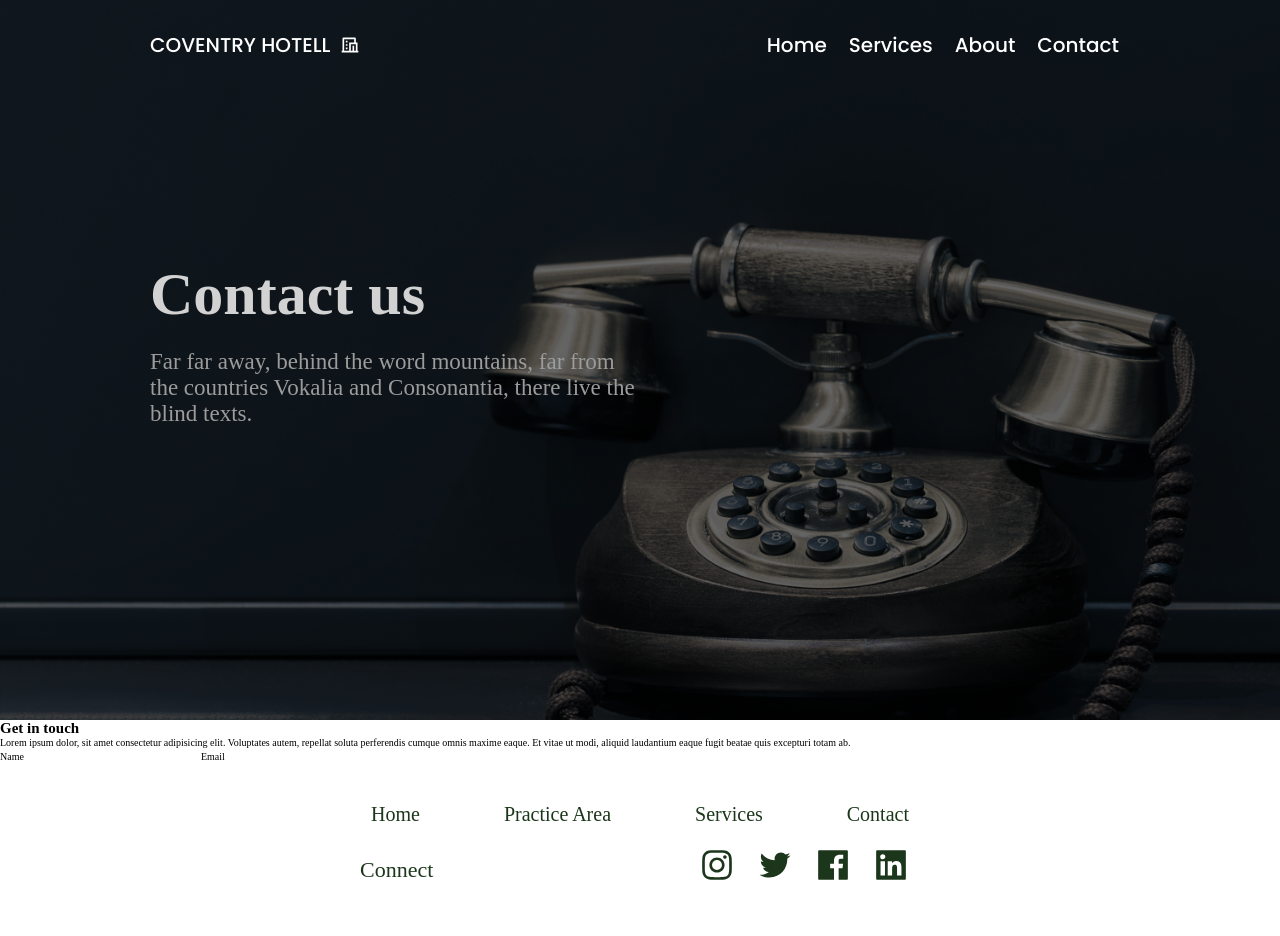
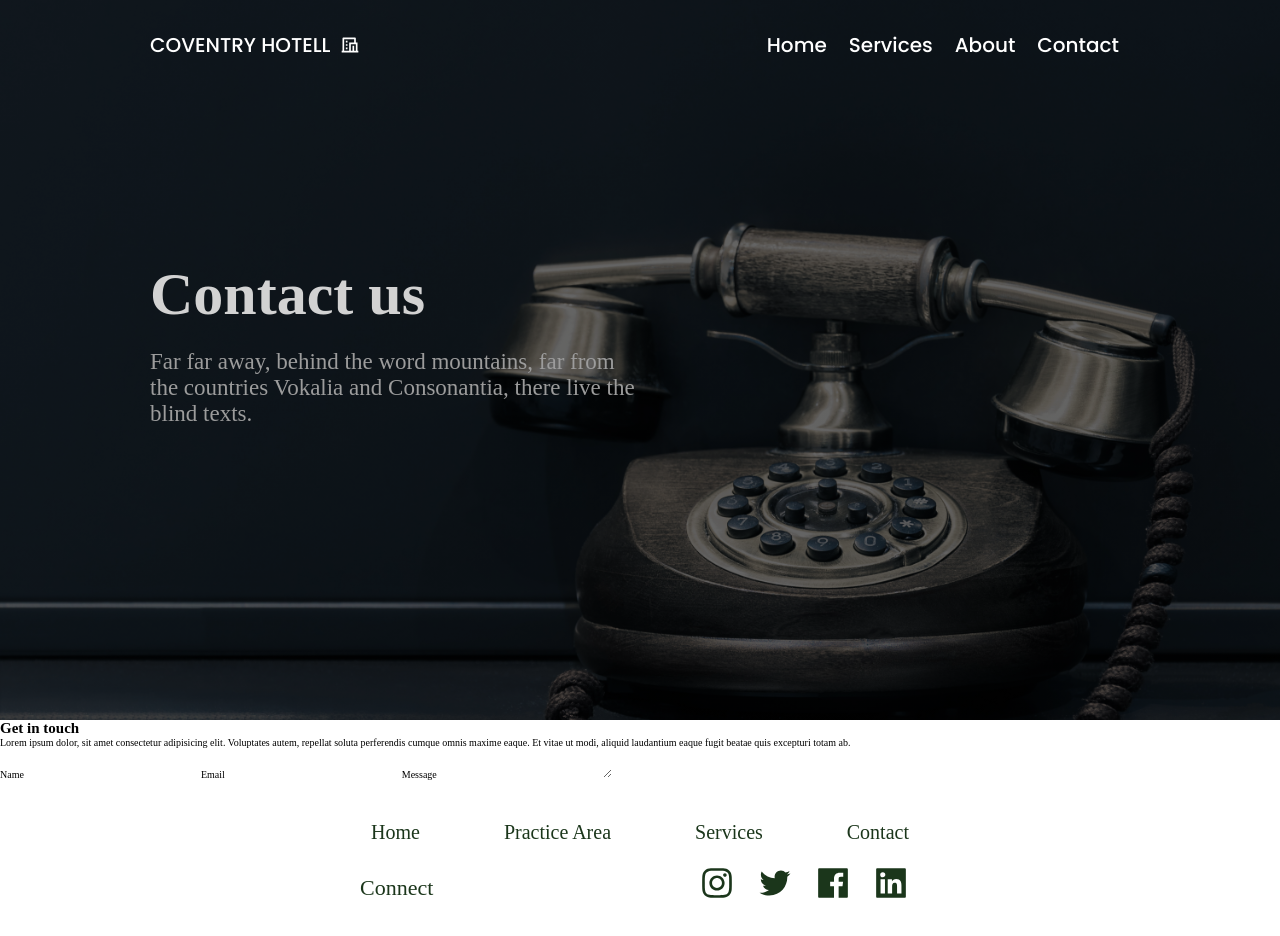
Before and after one commit to Davetech101/coventry-hotel, a Next.js app: page /contact in a window 1280 px wide. Shown: the top 936 px of the page. Built offline with nearby package versions, Linux system fonts and the light colour scheme.

Commit message:
get in touch

```diff
--- a/components/GetInTouch.tsx
+++ b/components/GetInTouch.tsx
@@ -11,6 +11,8 @@ const GetInTouch = () => {
         <input type="text" id="name" />
         <label htmlFor="email">Email</label>
         <input type="email" name="email" id="email" />
+        <label htmlFor="message">Message</label>
+        <textarea name="message" id="message"></textarea>
       </form>
     </SGetInTouch>
   );
--- a/styles/styled-components/SGetInTouch.tsx
+++ b/styles/styled-components/SGetInTouch.tsx
@@ -1,6 +1,8 @@
 import styled from "styled-components";
 
 const SGetInTouch = styled.section`
+    z-index:10;
+    position:relative;
 
 `;
 
```
